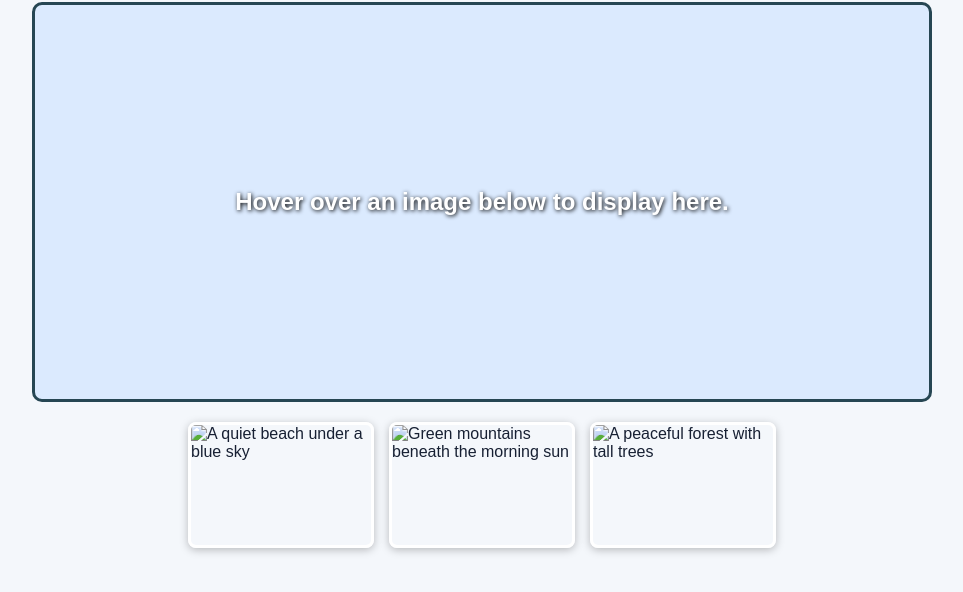
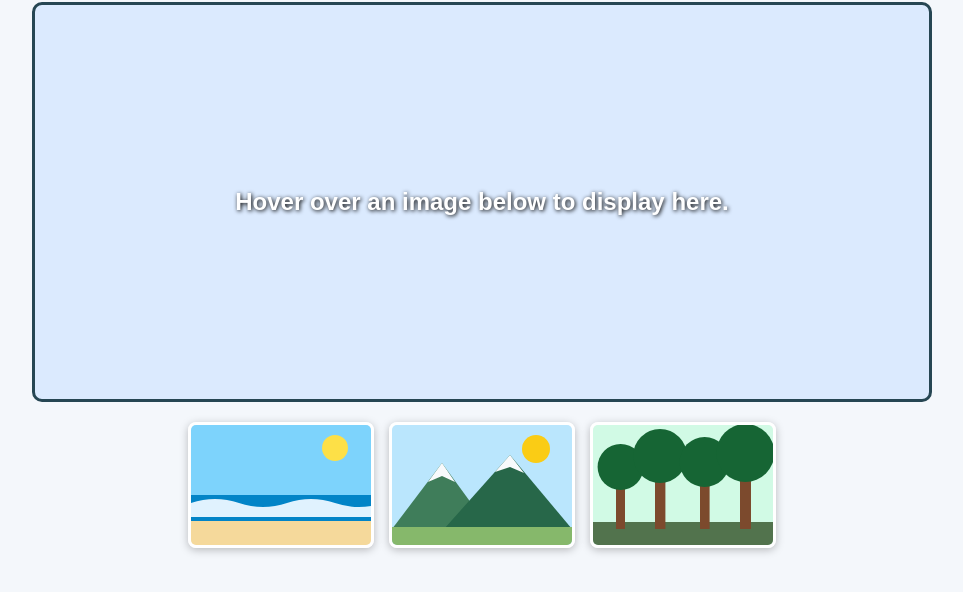
Before and after one commit to bobietbay7979-bot/photo-gallery, a plain HTML site: page index.html in a window 1280 px wide. Shown: the part 86-678 px from the top of the page, without its empty margins (158-1121 px from the left). Drawn offline with Linux system fonts and the light colour scheme.

Commit message:
Update image source paths in index.html

```diff
--- a/index.html
+++ b/index.html
@@ -17,19 +17,19 @@
 
         <div class="gallery">
             <img class="preview"
-                 src="images/beach.svg"
+                 src="beach.svg"
                  alt="A quiet beach under a blue sky"
                  onmouseover="upDate(this)"
                  onmouseout="unDo()">
 
             <img class="preview"
-                 src="images/mountain.svg"
+                 src="mountain.svg"
                  alt="Green mountains beneath the morning sun"
                  onmouseover="upDate(this)"
                  onmouseout="unDo()">
 
             <img class="preview"
-                 src="images/forest.svg"
+                 src="forest.svg"
                  alt="A peaceful forest with tall trees"
                  onmouseover="upDate(this)"
                  onmouseout="unDo()">
```
